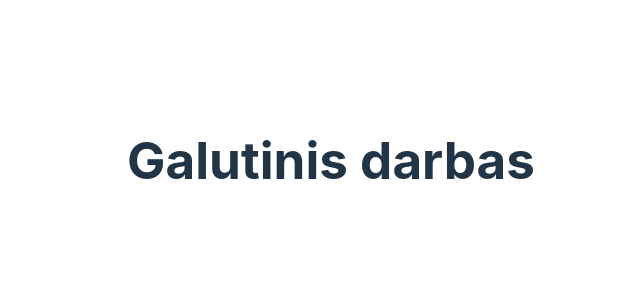
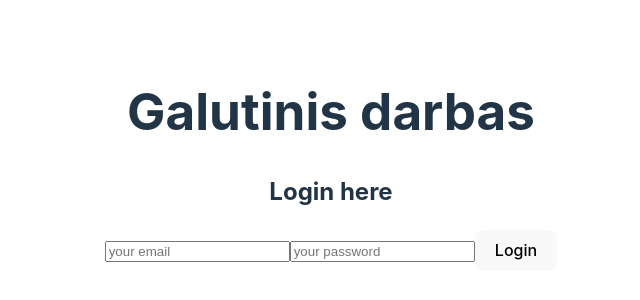
Before and after one commit to EGasiunaite/EG_galutinis_darbas_react, a React (Vite) app: page / in a window 1280 px wide. Shown: the part 240-540 px from the top of the page, without its empty margins (309-949 px from the left). Built offline with nearby package versions, Linux system fonts and the light colour scheme.

Commit message:
Auth  set up  + App pages

```diff
--- a/src/App.jsx
+++ b/src/App.jsx
@@ -1,10 +1,13 @@
 
 import './App.css'
+import LoginForm from './components/auth/LoginForm'
 
 export default function App() {
   return (
     <div className='container'>
       <h1>Galutinis darbas</h1>
+      <LoginForm />
+
     </div>
   )
 }
--- /dev/null
+++ b/src/components/auth/LoginForm.jsx
@@ -0,0 +1,12 @@
+export default function LoginForm() {
+    return (
+        <div>
+            <h2>Login here</h2>
+            <form>
+                <input type="text" placeholder="your email" />
+                <input type="password" placeholder="your password" />
+                <button type="submit">Login</button>
+            </form>
+        </div>
+    );
+}
```
Also changed, not shown: src/components/auth/GoogleLogin.jsx (added), src/pages/AddShopPage.jsx (added), src/pages/LandingPage.jsx (added), src/pages/LoginPage.jsx (added), src/pages/RegisterPage.jsx (added), src/pages/ShopsPage.jsx (added).
